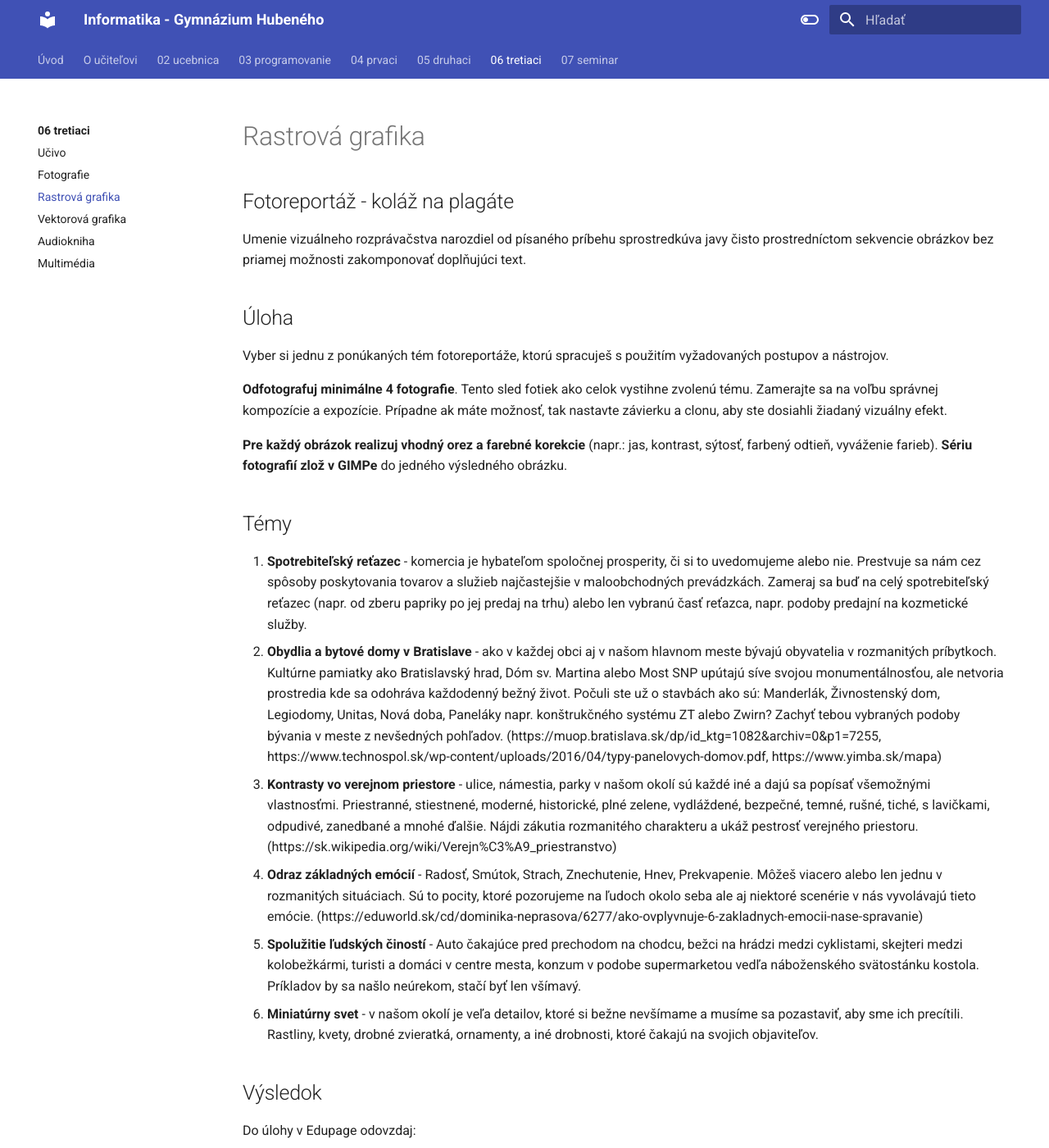
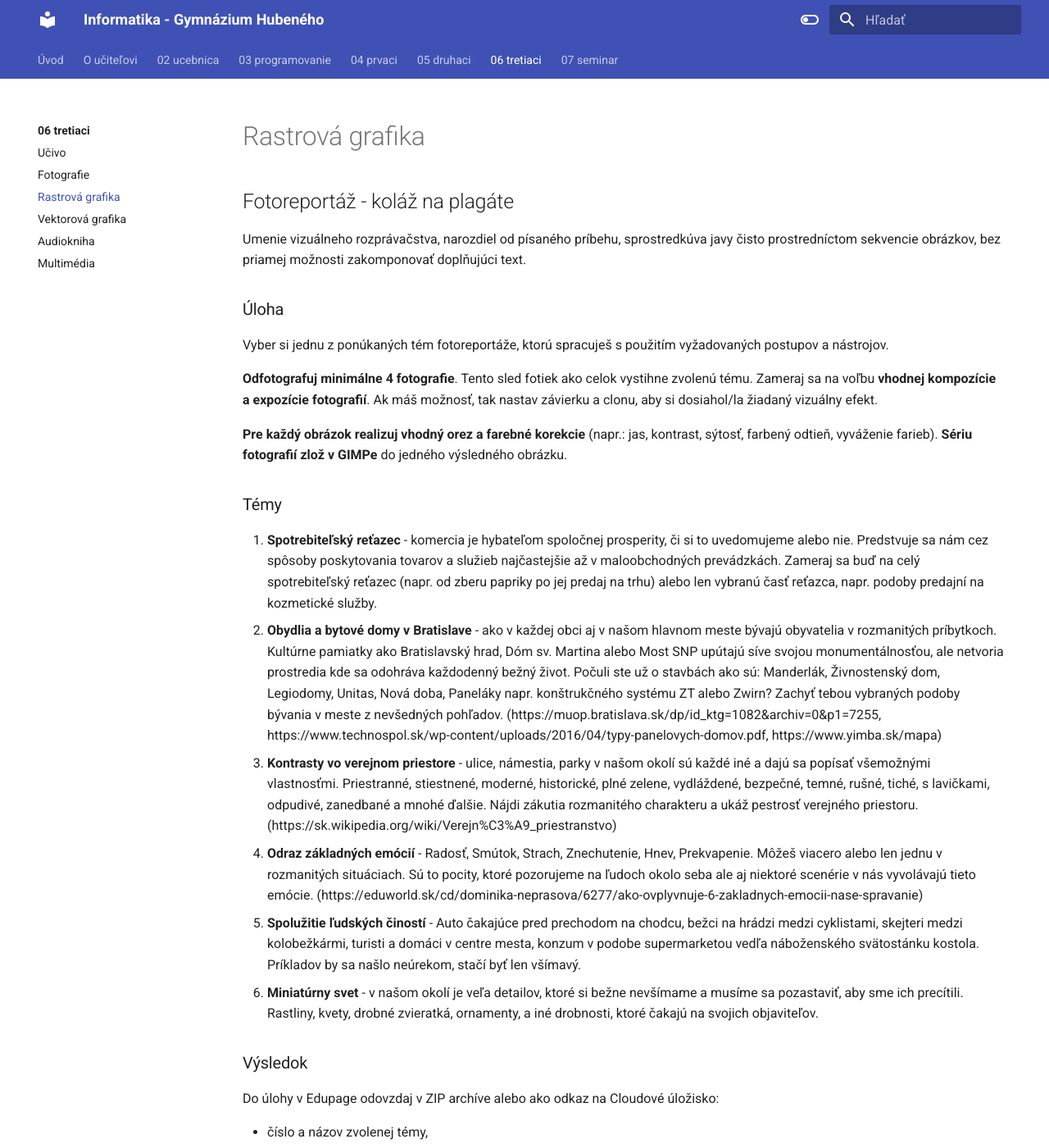
Before and after one commit to hubenka/hubenka.github.io, an MkDocs documentation site: the page built from docs/06_tretiaci/02_rastrova_grafika.md, in a window 1280 px wide and 1400 px high. Shown: the whole window at 82% size. Built offline with MkDocs 1.6.1 and Material for MkDocs 9.7.7, drawn with Linux system fonts in a browser that asks for light colours; some of the changed text lies outside the part shown.

Commit message:
3R - Project

```diff
--- a/docs/06_tretiaci/02_rastrova_grafika.md
+++ b/docs/06_tretiaci/02_rastrova_grafika.md
@@ -1,33 +1,44 @@
 ---
 title: Rastrová grafika
 slug: rastrova-grafika
-publish: false
+publish: true
 ---
 
 ## Fotoreportáž - koláž na plagáte
 
-Umenie vizuálneho rozprávačstva narozdiel od písaného príbehu sprostredkúva javy čisto prostredníctom sekvencie obrázkov bez priamej možnosti zakomponovať doplňujúci text.
+Umenie vizuálneho rozprávačstva, narozdiel od písaného príbehu, sprostredkúva javy čisto prostredníctom sekvencie obrázkov, bez priamej možnosti zakomponovať doplňujúci text.
 
-## Úloha
+### Úloha
 Vyber si jednu z ponúkaných tém fotoreportáže, ktorú spracuješ s použitím vyžadovaných postupov a nástrojov.
 
-**Odfotografuj minimálne 4 fotografie**. Tento sled fotiek ako celok vystihne zvolenú tému. Zamerajte sa na voľbu správnej kompozície a expozície. Prípadne ak máte možnosť, tak nastavte závierku a clonu, aby ste dosiahli žiadaný vizuálny efekt.
+**Odfotografuj minimálne 4 fotografie**. Tento sled fotiek ako celok vystihne zvolenú tému. Zameraj sa na voľbu **vhodnej kompozície a expozície fotografií**. Ak máš možnosť, tak nastav závierku a clonu, aby si dosiahol/la žiadaný vizuálny efekt.
 
 **Pre každý obrázok realizuj vhodný orez a farebné korekcie** (napr.: jas, kontrast, sýtosť, farbený odtieň, vyváženie farieb). **Sériu fotografií zlož v GIMPe** do jedného výsledného obrázku.
 
-## Témy
+### Témy
 
-1. **Spotrebiteľský reťazec** - komercia je hybateľom spoločnej prosperity, či si to uvedomujeme alebo nie. Prestvuje sa nám cez spôsoby poskytovania tovarov a služieb najčastejšie v maloobchodných prevádzkách. Zameraj sa buď na celý spotrebiteľský reťazec (napr. od zberu papriky po jej predaj na trhu) alebo len vybranú časť reťazca, napr. podoby predajní na kozmetické služby.
+1. **Spotrebiteľský reťazec** - komercia je hybateľom spoločnej prosperity, či si to uvedomujeme alebo nie. Predstvuje sa nám cez spôsoby poskytovania tovarov a služieb najčastejšie až v maloobchodných prevádzkách. Zameraj sa buď na celý spotrebiteľský reťazec (napr. od zberu papriky po jej predaj na trhu) alebo len vybranú časť reťazca, napr. podoby predajní na kozmetické služby.
 2. **Obydlia a bytové domy v Bratislave** - ako v každej obci aj v našom hlavnom meste bývajú obyvatelia v rozmanitých príbytkoch. Kultúrne pamiatky ako Bratislavský hrad, Dóm sv. Martina alebo Most SNP upútajú síve svojou monumentálnosťou, ale netvoria prostredia kde sa odohráva každodenný bežný život. Počuli ste už o stavbách ako sú: Manderlák, Živnostenský dom, Legiodomy, Unitas, Nová doba, Paneláky napr. konštrukčného systému ZT alebo Zwirn? Zachyť tebou vybraných podoby bývania v meste z nevšedných pohľadov. (https://muop.bratislava.sk/dp/id_ktg=1082&archiv=0&p1=7255, https://www.technospol.sk/wp-content/uploads/2016/04/typy-panelovych-domov.pdf, https://www.yimba.sk/mapa)
 3. **Kontrasty vo verejnom priestore** - ulice, námestia, parky v našom okolí sú každé iné a dajú sa popísať všemožnými vlastnosťmi. Priestranné, stiestnené, moderné, historické, plné zelene, vydláždené, bezpečné, temné, rušné, tiché, s lavičkami, odpudivé, zanedbané a mnohé ďalšie. Nájdi zákutia rozmanitého charakteru a ukáž pestrosť verejného priestoru. (https://sk.wikipedia.org/wiki/Verejn%C3%A9_priestranstvo)
 4. **Odraz základných emócií** - Radosť, Smútok, Strach, Znechutenie, Hnev, Prekvapenie. Môžeš viacero alebo len jednu v rozmanitých situáciach. Sú to pocity, ktoré pozorujeme na ľudoch okolo seba ale aj niektoré scenérie v nás vyvolávajú tieto emócie. (https://eduworld.sk/cd/dominika-neprasova/6277/ako-ovplyvnuje-6-zakladnych-emocii-nase-spravanie)
 5. **Spolužitie ľudských čiností** - Auto čakajúce pred prechodom na chodcu, bežci na hrádzi medzi cyklistami, skejteri medzi kolobežkármi, turisti a domáci v centre mesta, konzum v podobe supermarketou vedľa náboženského svätostánku kostola. Príkladov by sa našlo neúrekom, stačí byť len všímavý.
 6. **Miniatúrny svet** - v našom okolí je veľa detailov, ktoré si bežne nevšímame a musíme sa pozastaviť, aby sme ich precítili. Rastliny, kvety, drobné zvieratká, ornamenty, a iné drobnosti, ktoré čakajú na svojich objaviteľov.
 
-## Výsledok
-Do úlohy v Edupage odovzdaj:
+### Výsledok
+Do úlohy v Edupage odovzdaj v ZIP archíve alebo ako odkaz na Cloudové úložisko:
 
-- krátky textový popis každého obrázka z koláže (max. 2 vety na obrázok)
+- číslo a názov zvolenej témy,
+- krátky textový popis každého obrázka z koláže (max. 2 vety na obrázok),
 - všetky zdrojové (pôvodné) obrázky,
-- jeden výsledný vyexportovaný obrázok plagátu v JPG,
-- súbor projektu programu GIMP (XCF) s kartami všetkých upravovaných obrázkov aj ich koláže.
+- súbor projektu programu GIMP (XCF) s kartami všetkých upravovaných obrázkov aj ich koláže. (Pri inom programe ako GIMP treba screenshoty realizovaných úprav)
+- jeden výsledný vyexportovaný obrázok plagátu v JPG s minimálnym rozlíšením 2000 px v kratšom rozmere.
+
+
+## Hodnotí sa
+
+- Termín: do 10.11.2025
+- Max. počet bodov: 20 b
+
+- 9b - Vizuálny obsah - Vystihnutie názvu a zámeru témy zhotovenými fotografiami. Logická súvislosť medzi fotkami. Vyhotovenie plagátu - koláže z fotografii.
+- 7b - Technický postup - Grafické úpravy jednotlivých fotiek. Postup realizácie úprav v programe pre rastrovú grafiku.
+- 4b - Práca so súbormi - Kompletnosť odovzdaných výsledkov. Súbory a popisy sú všetky k dispozícii a to len predpísaným spôsobom.
```
